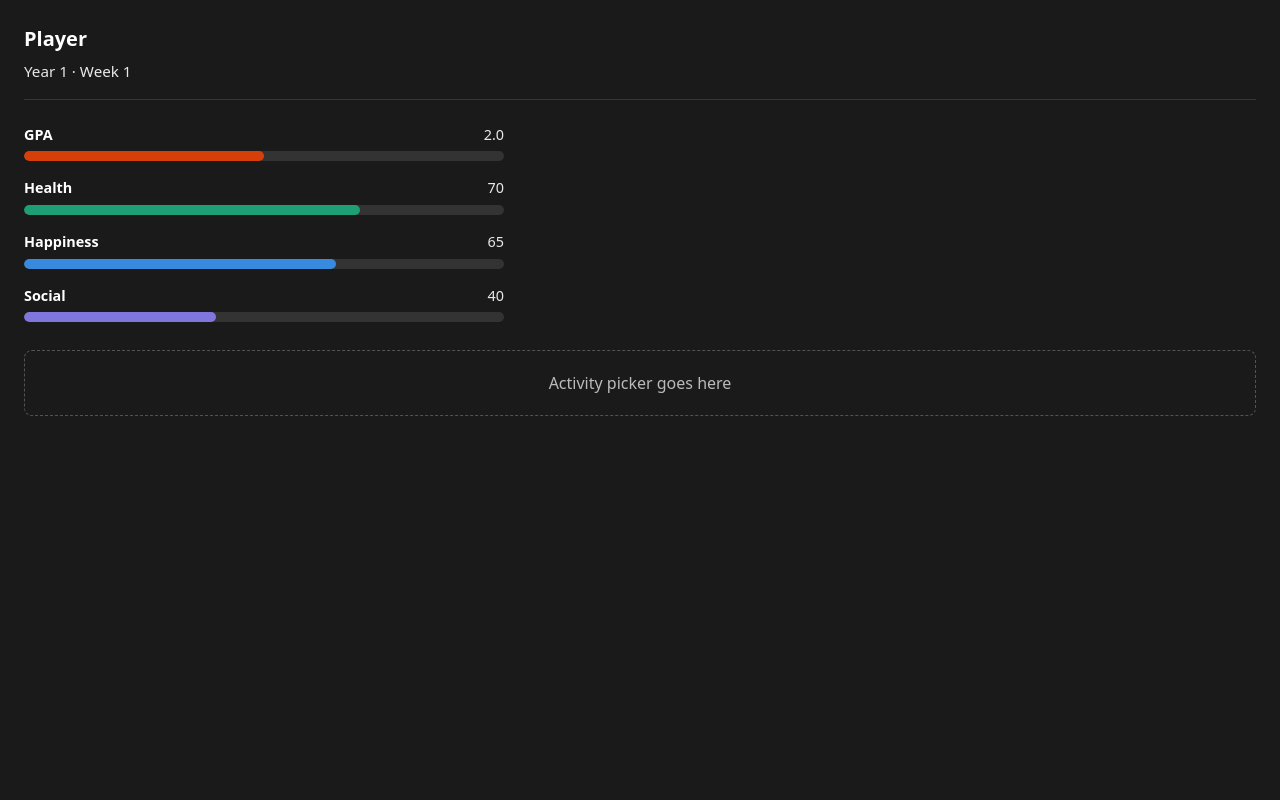
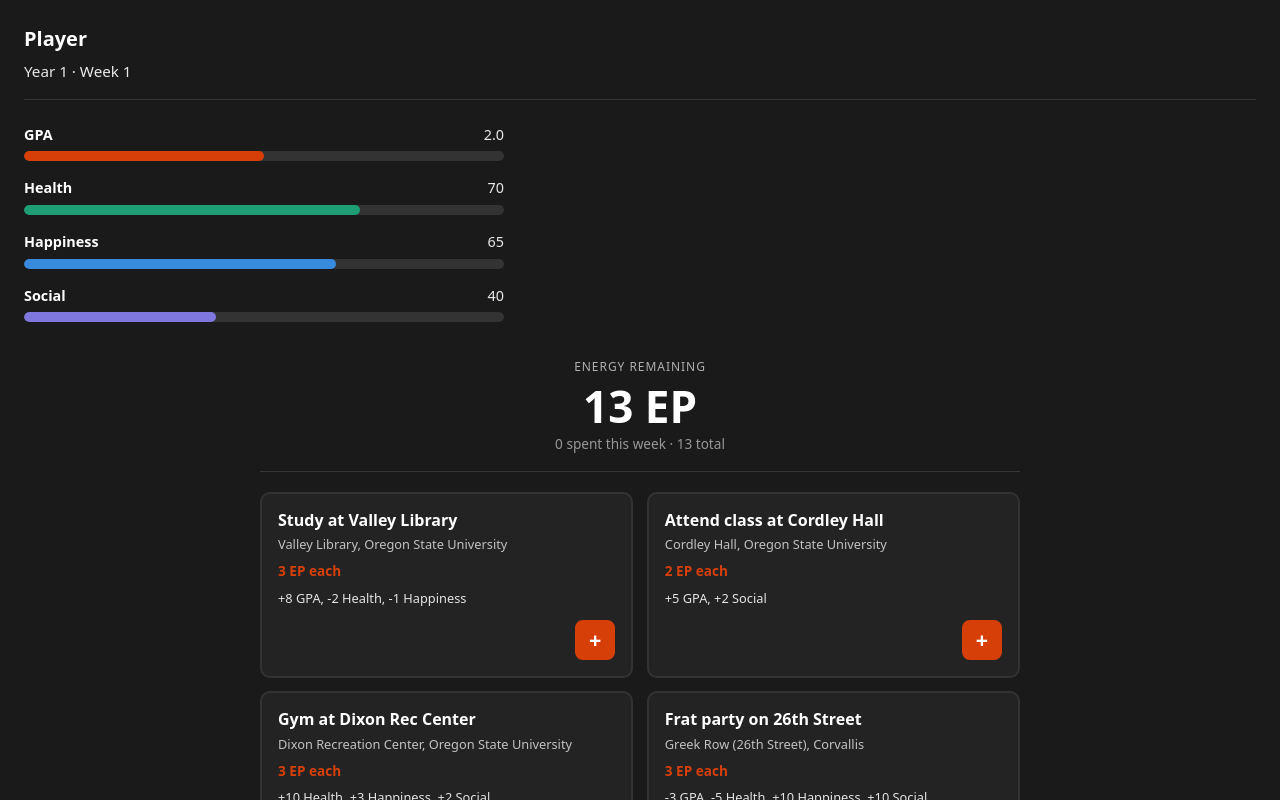
Before and after one commit to shaunjones05/osu-simulator, a Next.js app: page / in a window 1280 px wide. Both pictures are taken after a click on the button "Start Game". Shown: the top 800 px of the page. Built offline with nearby package versions, Linux system fonts and the light colour scheme.

Commit message:
wire up activityPicker into page.tsx

```diff
--- a/app/page.tsx
+++ b/app/page.tsx
@@ -1,9 +1,15 @@
 "use client";
 
-import { useState, type CSSProperties } from "react";
-import { INITIAL_STATS, ENERGY_BY_YEAR } from "./lib/gameData.js";
+import React, { useState } from 'react';
+import type { CSSProperties } from "react";
+import {
+  ACTIVITIES,
+  INITIAL_STATS,
+  ENERGY_BY_YEAR,
+} from "./lib/gameData.js";
 import StartScreen from "./components/StartScreen";
 import StatBars from "./components/StatBars";
+import ActivityPicker from "./components/ActivityPicker";
 
 export default function Home() {
   const [playerName, setPlayerName] = useState("");
@@ -13,6 +19,10 @@ export default function Home() {
   const [stats, setStats] = useState(() => ({ ...INITIAL_STATS }));
   const [energyRemaining, setEnergyRemaining] = useState(
     ENERGY_BY_YEAR.year1,
+  );
+  const [weekSelections, setWeekSelections] = useState<string[]>([]);
+  const [gamePhase, setGamePhase] = useState<"playing" | "cutscene">(
+    "playing",
   );
 
   if (!gameStarted) {
@@ -24,6 +34,8 @@ export default function Home() {
           setCurrentWeek(1);
           setStats({ ...INITIAL_STATS });
           setEnergyRemaining(ENERGY_BY_YEAR.year1);
+          setWeekSelections([]);
+          setGamePhase("playing");
           setGameStarted(true);
         }}
       />
@@ -56,7 +68,7 @@ export default function Home() {
     opacity: 0.9,
   };
 
-  const placeholder: CSSProperties = {
+  const cutscenePlaceholder: CSSProperties = {
     marginTop: 28,
     padding: 20,
     borderRadius: 8,
@@ -74,9 +86,42 @@ export default function Home() {
         </div>
       </header>
       <StatBars stats={stats} />
-      <div style={placeholder} data-energy={energyRemaining}>
-        Activity picker goes here
-      </div>
+      {gamePhase === "playing" ? (
+        <ActivityPicker
+          activities={ACTIVITIES}
+          energyRemaining={energyRemaining}
+          totalEnergy={
+            ENERGY_BY_YEAR[`year${currentYear}` as keyof typeof ENERGY_BY_YEAR]
+          }
+          weekSelections={weekSelections}
+          onAdd={(id) => {
+            const activity = ACTIVITIES.find((a) => a.id === id);
+            if (activity && energyRemaining >= activity.epCost) {
+              setWeekSelections([...weekSelections, id]);
+              setEnergyRemaining(energyRemaining - activity.epCost);
+            }
+          }}
+          onRemove={(id) => {
+            const idx = weekSelections.lastIndexOf(id);
+            if (idx !== -1) {
+              const newSelections = [...weekSelections];
+              newSelections.splice(idx, 1);
+              const activity = ACTIVITIES.find((a) => a.id === id);
+              setWeekSelections(newSelections);
+              if (activity) {
+                setEnergyRemaining(energyRemaining + activity.epCost);
+              }
+            }
+          }}
+          onConfirm={() => {
+            setGamePhase("cutscene");
+          }}
+        />
+      ) : (
+        <div style={cutscenePlaceholder}>
+          CutsceneScreen goes here (game phase: cutscene)
+        </div>
+      )}
     </div>
   );
 }
```
